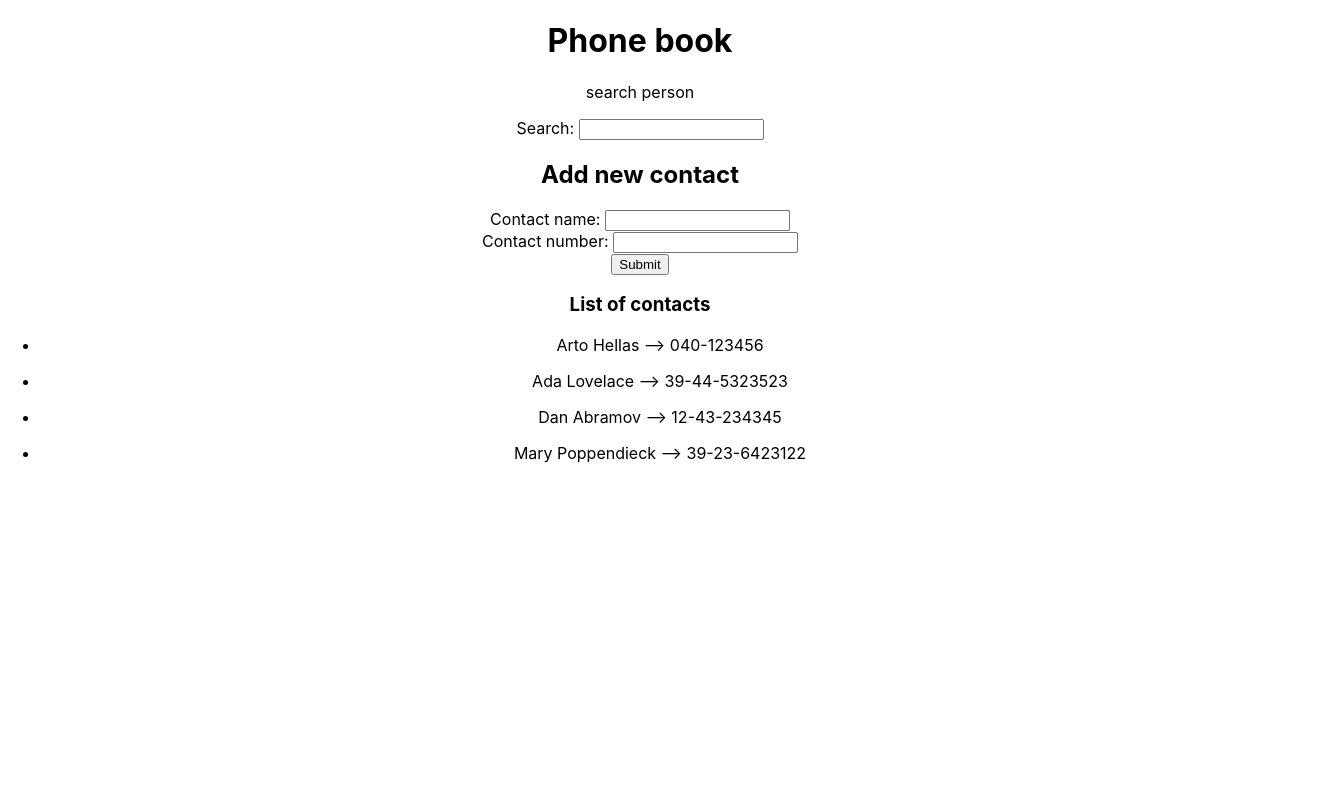
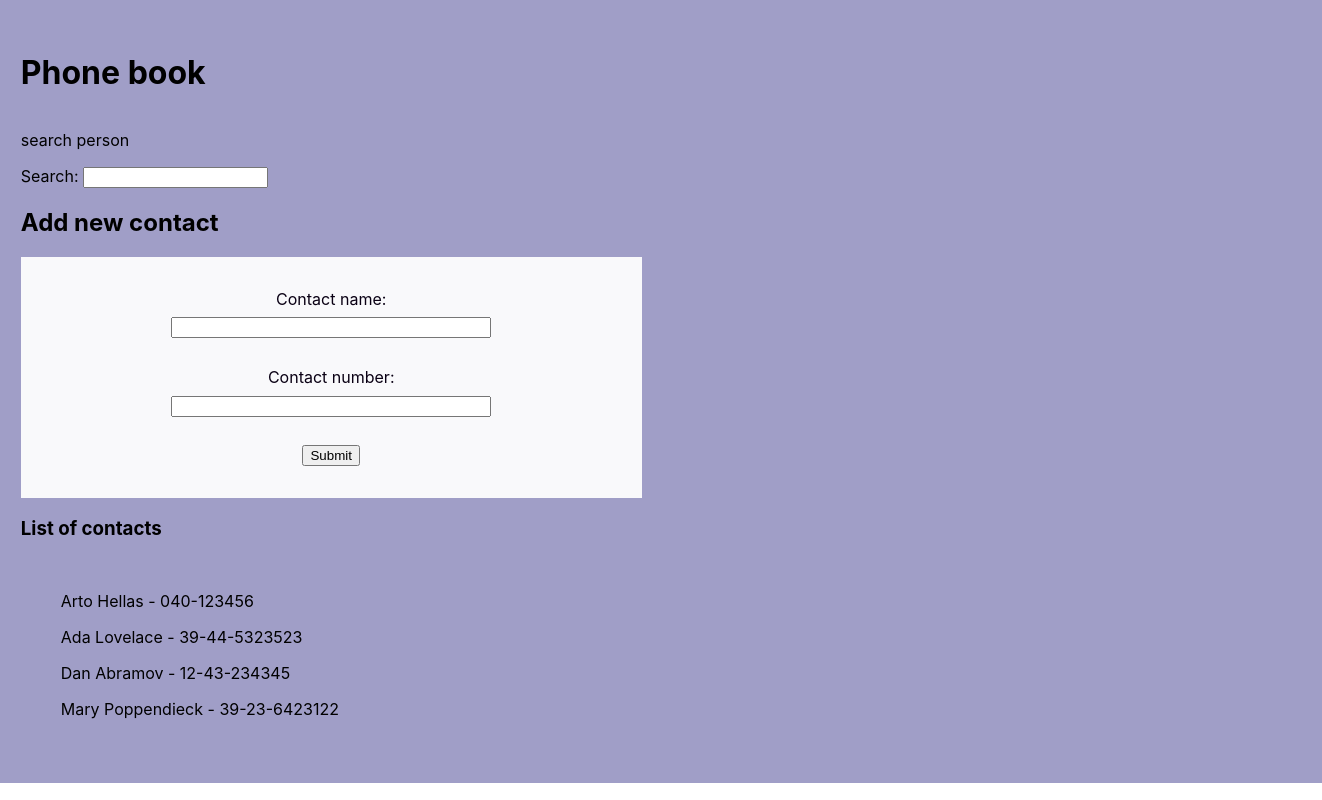
Before and after one commit to andyaspel/phone-book, a React (Create React App) app: page / in a window 1280 px wide. Shown: the whole page, 1322 px wide, since content can reach past the window. Built offline with nearby package versions, Linux system fonts and the light colour scheme.

Commit message:
added some css

```diff
--- a/src/App.css
+++ b/src/App.css
@@ -1,38 +1,8 @@
-.App {
-  text-align: center;
-}
-
-.App-logo {
-  height: 40vmin;
-  pointer-events: none;
-}
-
-@media (prefers-reduced-motion: no-preference) {
-  .App-logo {
-    animation: App-logo-spin infinite 20s linear;
-  }
-}
-
-.App-header {
-  background-color: #282c34;
-  min-height: 100vh;
+.app-cont {
   display: flex;
   flex-direction: column;
-  align-items: center;
-  justify-content: center;
-  font-size: calc(10px + 2vmin);
-  color: white;
+  justify-content: space-around;
+  width: 100%;
+  background-color: hsl(243, 27%, 70%);
+  padding: 2em 1.3em;
 }
-
-.App-link {
-  color: #61dafb;
-}
-
-@keyframes App-logo-spin {
-  from {
-    transform: rotate(0deg);
-  }
-  to {
-    transform: rotate(360deg);
-  }
-}
--- a/src/App.js
+++ b/src/App.js
@@ -66,7 +66,7 @@ function App() {
   };
 
   return (
-    <div className="App">
+    <div className="app-cont">
       <h1>Phone book</h1>
       <p>search person</p>
       <PersonFiltered person={persons} />
--- a/src/Components/Person.jsx
+++ b/src/Components/Person.jsx
@@ -4,7 +4,7 @@ function Person({ id, name, number }) {
   return (
     <li key={id}>
       <p>
-        {name} --> {number}
+        {name} - {number}
       </p>
     </li>
   );
--- a/src/Components/PersonForm.jsx
+++ b/src/Components/PersonForm.jsx
@@ -1,25 +1,32 @@
 import React from "react";
+import "./personStyle.css";
 
 function PersonForm({ errormsg, nameValue, numberValue, onChange, onSubmit }) {
   return (
-    <form onSubmit={onSubmit}>
-      <label htmlFor="phone-book-name">Contact name: </label>
+    <form onSubmit={onSubmit} className="addForm">
+      <label htmlFor="phone-book-name" className="add-label">
+        Contact name:{" "}
+      </label>
       <input
         id="phone-book-name"
         name="phone-book-name"
         value={nameValue}
         type="text"
         onChange={onChange}
+        className="add-input"
       />
       <span> {errormsg}</span>
       <br />
-      <label htmlFor="phone-book-name">Contact number: </label>
+      <label htmlFor="phone-book-name" className="add-label">
+        Contact number:{" "}
+      </label>
       <input
         id="phone-book-number"
         name="phone-book-number"
         value={numberValue}
         type="tel"
         onChange={onChange}
+        className="add-input"
       />
       <br />
       <input type="submit" />
--- /dev/null
+++ b/src/Components/personStyle.css
@@ -0,0 +1,21 @@
+.addForm {
+    display: flex;
+    flex-direction: column;
+    justify-content: center;
+    background-color: hsl(240, 25%, 98%);
+    color: hsl(270, 100%, 4%);
+    width: 46vw;
+    align-items: center;
+    padding: 2em 1em;
+}
+
+.add-label {
+    color: hsl(270, 100%, 4%);
+    margin-bottom: 0.54rem;
+}
+
+.add-input {
+    width: 53%;
+    color: hsl(270, 100%, 4%);
+    margin-bottom: 0.54rem;
+}
--- a/src/index.css
+++ b/src/index.css
@@ -1,5 +1,7 @@
 body {
+  box-sizing: border-box;
   margin: 0;
+  padding: 0;
   font-family: -apple-system, BlinkMacSystemFont, 'Segoe UI', 'Roboto', 'Oxygen',
     'Ubuntu', 'Cantarell', 'Fira Sans', 'Droid Sans', 'Helvetica Neue',
     sans-serif;
@@ -11,3 +13,7 @@ code {
   font-family: source-code-pro, Menlo, Monaco, Consolas, 'Courier New',
     monospace;
 }
+
+li {
+  list-style: none;
+}
```
